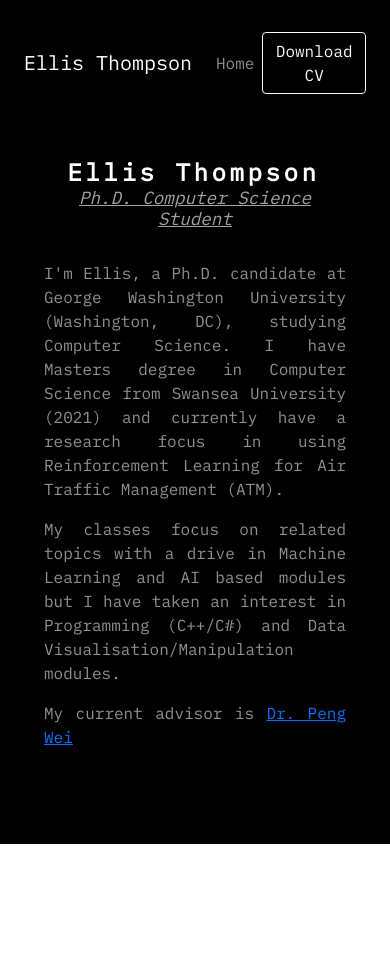
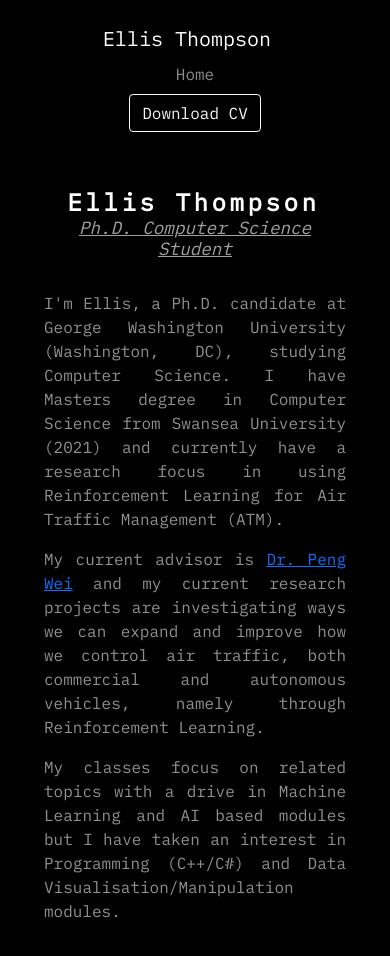
Before and after one commit to Ellislee1/Ellislee1.github.io, a React (Create React App) app: page / in a window 390 px wide. Shown: the top 956 px of the page. Before the commit the page ends 844 px from the top, so only its background shows below. Built offline with nearby package versions, Linux system fonts and the light colour scheme.

Commit message:
better nav control and more text

```diff
--- a/src/components/App.js
+++ b/src/components/App.js
@@ -1,4 +1,6 @@
 import 'bootstrap/dist/css/bootstrap.min.css';
+import 'bootstrap/dist/js/bootstrap.bundle';
+import 'bootstrap/dist/js/bootstrap';
 import '../styles/app.css'
 import { Outlet, Link } from "react-router-dom";
 
@@ -7,20 +9,30 @@ function App() {
   return (
     <div class="App" className="App">
       <head>
-      <script src="https://code.jquery.com/jquery-3.3.1.slim.min.js" integrity="sha384-q8i/X+965DzO0rT7abK41JStQIAqVgRVzpbzo5smXKp4YfRvH+8abtTE1Pi6jizo" crossorigin="anonymous"></script>
-<script src="https://cdnjs.cloudflare.com/ajax/libs/popper.js/1.14.6/umd/popper.min.js" integrity="sha384-wHAiFfRlMFy6i5SRaxvfOCifBUQy1xHdJ/yoi7FRNXMRBu5WHdZYu1hA6ZOblgut" crossorigin="anonymous"></script>
-<script src="https://stackpath.bootstrapcdn.com/bootstrap/4.2.1/js/bootstrap.min.js" integrity="sha384-B0UglyR+jN6CkvvICOB2joaf5I4l3gm9GU6Hc1og6Ls7i6U/mkkaduKaBhlAXv9k" crossorigin="anonymous"></script>
+      <link href="https://cdn.jsdelivr.net/npm/bootstrap@5.0.2/dist/css/bootstrap.min.css" rel="stylesheet" integrity="sha384-EVSTQN3/azprG1Anm3QDgpJLIm9Nao0Yz1ztcQTwFspd3yD65VohhpuuCOmLASjC" crossorigin="anonymous"></link>
+      <script src="https://cdn.jsdelivr.net/npm/bootstrap@5.0.2/dist/js/bootstrap.bundle.min.js" integrity="sha384-MrcW6ZMFYlzcLA8Nl+NtUVF0sA7MsXsP1UyJoMp4YLEuNSfAP+JcXn/tWtIaxVXM" crossorigin="anonymous"></script>
+      <script src="https://unpkg.com/react/umd/react.production.min.js" crossorigin></script>
+
+<script
+  src="https://unpkg.com/react-dom/umd/react-dom.production.min.js"
+  crossorigin></script>
+
+<script
+  src="https://unpkg.com/react-bootstrap@next/dist/react-bootstrap.min.js"
+  crossorigin></script>
+
+<script>var Alert = ReactBootstrap.Alert;</script>
       <link href="https://cdn.jsdelivr.net/npm/bootstrap@5.0.2/dist/css/bootstrap.min.css" rel="stylesheet" integrity="sha384-EVSTQN3/azprG1Anm3QDgpJLIm9Nao0Yz1ztcQTwFspd3yD65VohhpuuCOmLASjC" crossorigin="anonymous"></link>
       <link rel="stylesheet" href="https://fonts.googleapis.com/css?family=Lato"></link>
       <link rel="stylesheet" href="https://fonts.googleapis.com/css?family=IBM+Plex+Mono"></link>
       </head>
     <div class="page-content">
       <header>
-        <nav class="navbar navbar-expand navbar-dark bg-custom">
+        <nav class="d-md-flex d-none navbar navbar-expand navbar-dark bg-custom">
             <Link class="navbar-brand" to="/">Ellis Thompson</Link>
-            {/* <button class="navbar-toggler" type="button" data-toggle="collapse" data-target="#navbarText" aria-controls="navbarText" aria-expanded="false" aria-label="Toggle navigation">
+            <button class="navbar-toggler" type="button" data-toggle="collapse" data-target="#navbarText" aria-controls="navbarText" aria-expanded="false" aria-label="Toggle navigation">
               <span class="navbar-toggler-icon"></span>
-            </button> */}
+            </button>
             <div class="collapse navbar-collapse" id="navbarText">
               <ul class="navbar-nav mr-auto">
                 <li class="nav-item">
@@ -28,10 +40,31 @@ function App() {
                 </li>
               </ul>
               <div class="navbar-right">
-                <a href="./assets/Ellis_Thompson_CV.pdf" download="Ellis Thompson CV.pdf" class="btn btn-outline-light">Download CV</a>
+                <a href="./assets/Ellis_Thompson_CV.pdf" download="Ellis Thompson CV.pdf" class="btn btn-outline-light"> Download CV</a>
               </div>
             </div>
         </nav>
+
+        <div class="container d-md-none bg-custom navbar-expand navbar-dark bg-custom">
+          <div class="row">
+            <div class="col-12 text-center"><Link class="navbar-brand" to="/">Ellis Thompson</Link></div>
+          </div>
+
+          <div class="row text-center">
+            <div class="col-12 text-center d-flex justify-content-center">
+            <ul class="navbar-nav mr-auto">
+                <li class="nav-item">
+                  <Link to="/" class="nav-link" href="#">Home</Link>
+                </li>
+              </ul>
+            </div>
+          </div>
+
+          <div class="row">
+            <div class="d-flex col-12 justify-content-center"><a href="./assets/Ellis_Thompson_CV.pdf" download="Ellis Thompson CV.pdf" class="btn btn-outline-light">Download CV</a></div>
+
+          </div>
+        </div>
       </header>
 
       <main>
--- a/src/components/Main.js
+++ b/src/components/Main.js
@@ -34,10 +34,10 @@ function Main() {
                   I'm Ellis, a Ph.D. candidate at George Washington University (Washington, DC), studying Computer Science. I have Masters degree in Computer Science from Swansea University (2021) and currently have a research focus in using Reinforcement Learning for Air Traffic Management (ATM).
                 </p>
                 <p>
-                  My classes focus on related topics with a drive in Machine Learning and AI based modules but I have taken an interest in Programming (C++/C#) and Data Visualisation/Manipulation modules.
+                  My current advisor is <a href="https://www.seas.gwu.edu/peng-wei" target="blank_">Dr. Peng Wei</a> and my current research projects are investigating ways we can expand and improve how we control air traffic, both commercial and autonomous vehicles, namely through Reinforcement Learning.
                 </p>
                 <p>
-                  My current advisor is <a href="https://www.seas.gwu.edu/peng-wei" target="blank_">Dr. Peng Wei</a>
+                  My classes focus on related topics with a drive in Machine Learning and AI based modules but I have taken an interest in Programming (C++/C#) and Data Visualisation/Manipulation modules.
                 </p>
               </div>
             </div>
--- a/src/styles/app.css
+++ b/src/styles/app.css
@@ -49,6 +49,10 @@ header {
     font-size: 1.1em;
 }
 
+.row {
+    min-width: 100% !important;
+}
+
 #title {
     font-size: 2.5em !important;
 }
```
